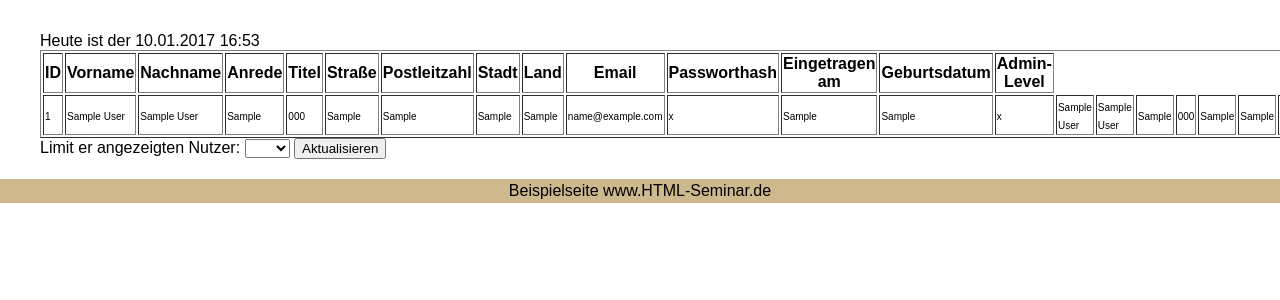
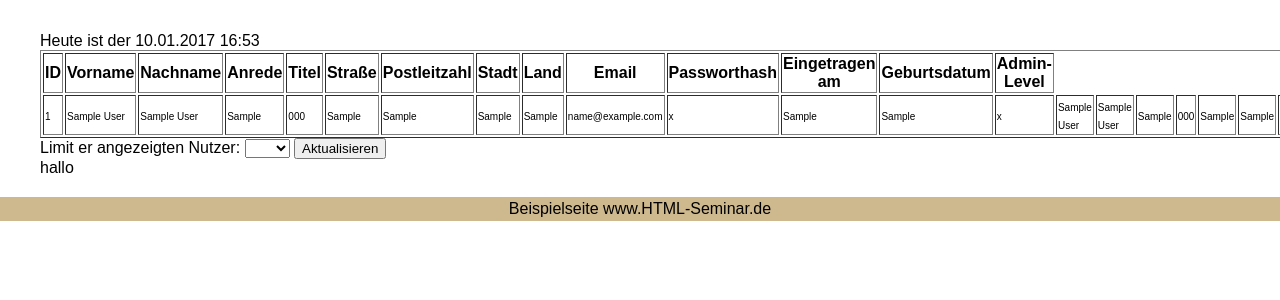
Before and after one commit to andr0id1/photon, a PHP site: page /admin/admin.php in a window 1280 px wide; the page is wider, and only the part inside the window is pictured. Shown: the part 174-474 px from the top of that part. Run offline with PHP 8.4, Linux system fonts and the light colour scheme; tables that the repository leaves empty or names only in its code hold one stand-in row (values such as "Sample post").

Commit message:
Hallo hinzugefügt

```diff
--- a/admin/admin.php
+++ b/admin/admin.php
@@ -12,6 +12,8 @@ echo "Heute ist der $datum<br>";
 
 tabelleUser();
 
+echo("hallo");
+
 ?>
 
 
```
